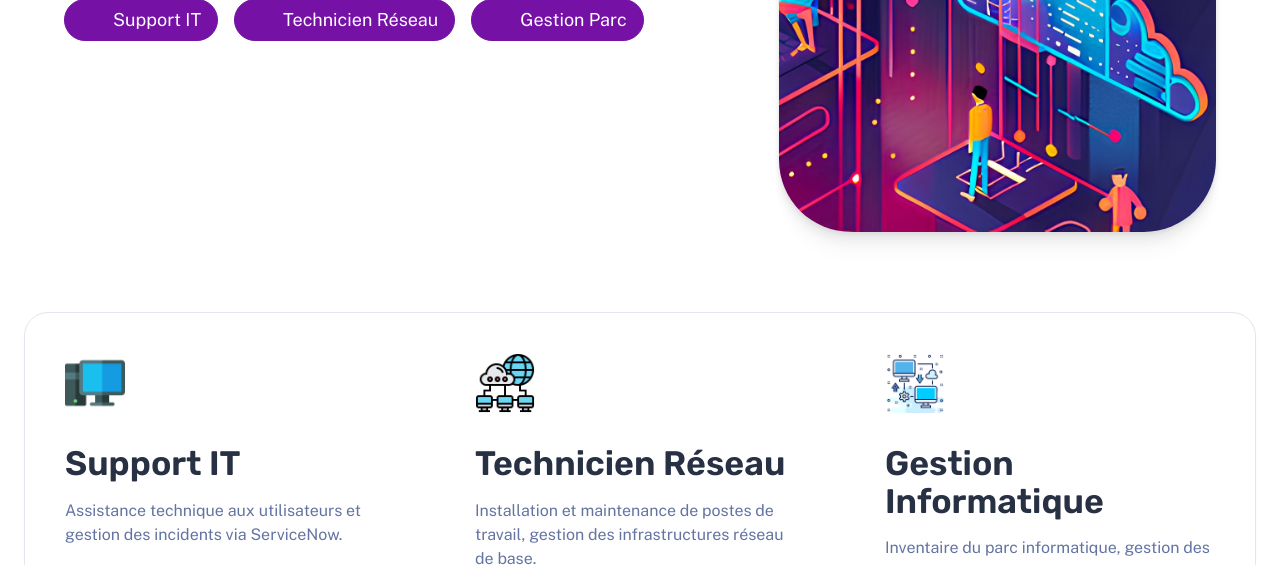
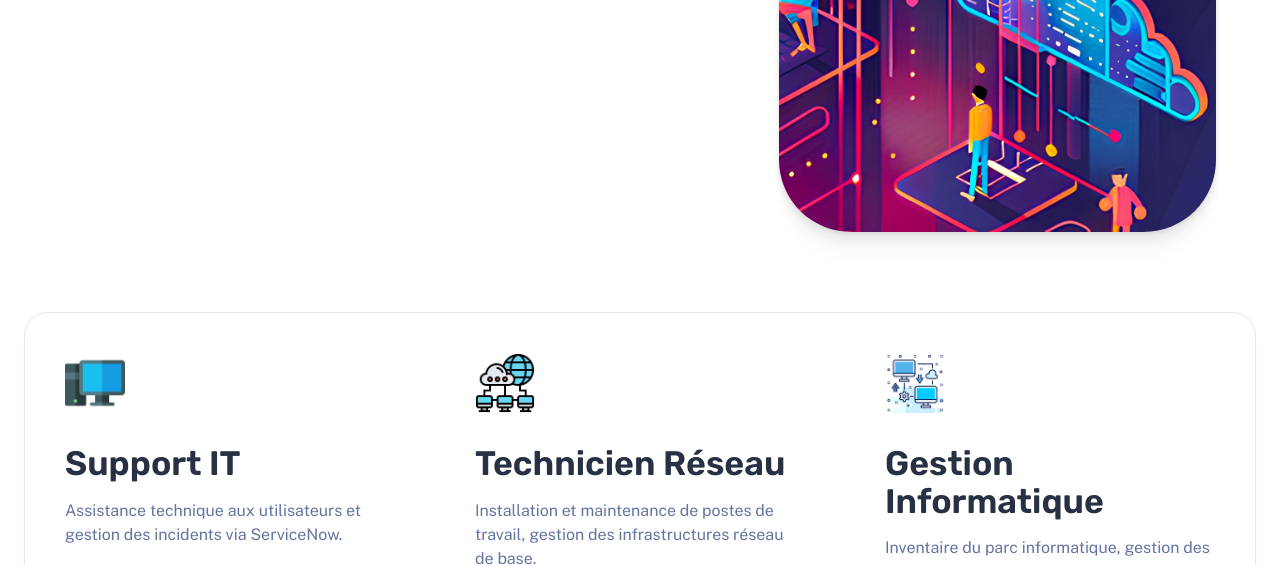
Before and after one commit to Neveuss/portfolio, an Astro site: page / in a window 1280 px wide. Shown: the part 535-1100 px from the top of the page. Built offline with nearby package versions, Linux system fonts and the light colour scheme; Astro itself is replaced by a stand-in of ours.

Commit message:
C EST LA BONNE

```diff
--- a/src/pages/index.astro
+++ b/src/pages/index.astro
@@ -32,9 +32,7 @@ const projects = (await getCollection('work'))
           align="start"
         >
           <div class="roles roles-centered">
-			<Pill class="pill-centered"><Icon icon="monitor" size="1.33em" /> Support IT</Pill>
-   <Pill class="pill-centered"><Icon icon="network" size="1.33em" /> Technicien Réseau</Pill>
-   <Pill class="pill-centered"><Icon icon="settings" size="1.33em" /> Gestion Parc</Pill>
+
 
           </div>
         </Hero>
```
